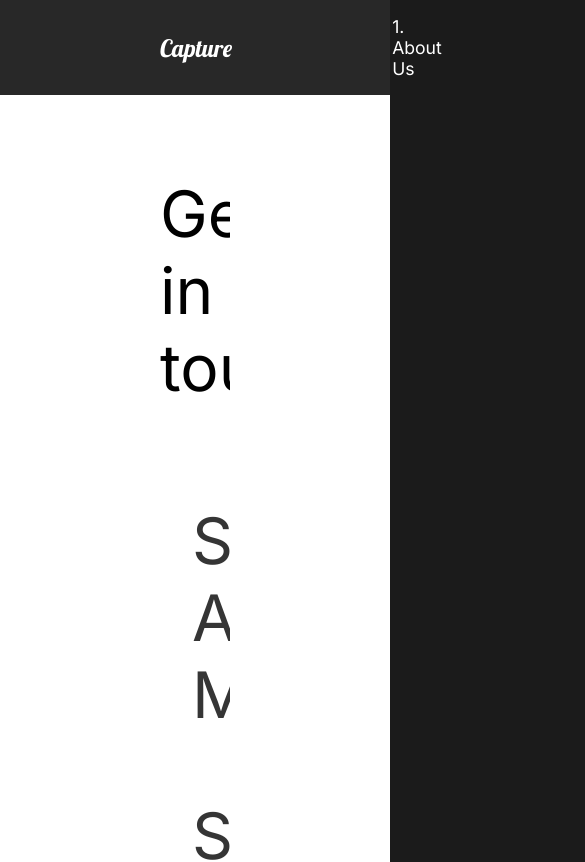
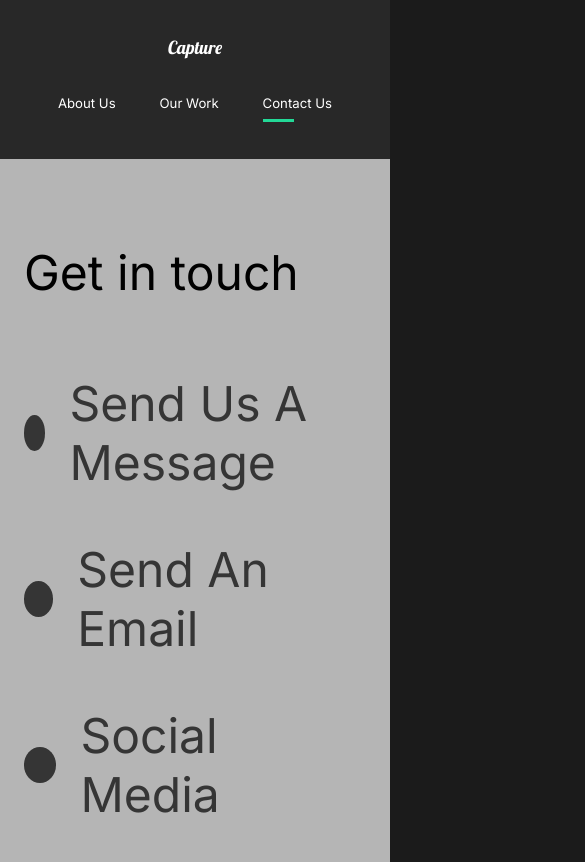
Before and after one commit to kykim102/Capture, a React (Create React App) app: page /contact in a window 390 px wide. Shown: the top 862 px of the page, 585 px wide, since content can reach past the window. Built offline with nearby package versions, Linux system fonts and the light colour scheme.

Commit message:
Mobile css configuration

```diff
--- a/src/App.js
+++ b/src/App.js
@@ -18,6 +18,7 @@
 	return (
 		<div className="App">
 			<GlobalStyle />
+
 			<Nav />
 			<AnimatePresence exitBeforeEnter>
 				<Switch location={location} key={location.pathname}>
--- a/src/components/GlobalStyle.js
+++ b/src/components/GlobalStyle.js
@@ -7,9 +7,16 @@
         box-sizing: border-box
     }
 
+    html {
+        @media (max-width: 1700px) {
+            font-size: 75%;
+        }
+    }
+
     body {
         background: #1b1b1b;
         font-family: 'Inter', sans-serif;
+        overflow-x: hidden;
     }
 
     button {
--- a/src/components/Nav.js
+++ b/src/components/Nav.js
@@ -1,8 +1,11 @@
 import React from 'react';
 import styled from 'styled-components';
 import { Link } from 'react-router-dom';
+import { motion } from 'framer-motion';
+import { useLocation } from 'react-router-dom';
 
 const Nav = () => {
+	const { pathname } = useLocation();
 	return (
 		<StyledNav>
 			<h1>
@@ -12,13 +15,30 @@
 			</h1>
 			<ul>
 				<li>
-					<Link to="/">1. About Us</Link>
+					<Link to="/">About Us</Link>
+					<Line
+						transition={{ duration: 0.75 }}
+						initial={{ width: '0%' }}
+						animate={{ width: pathname === '/' ? '45%' : '0%' }}
+					/>
 				</li>
 				<li>
-					<Link to="/work">2. Our Work</Link>
+					<Link to="/work">Our Work</Link>
+					<Line
+						transition={{ duration: 0.75 }}
+						initial={{ width: '0%' }}
+						animate={{ width: pathname === '/work' ? '45%' : '0%' }}
+					/>
 				</li>
 				<li>
-					<Link to="/contact">3. Contact Us</Link>
+					<Link to="/contact">Contact Us</Link>
+					<Line
+						transition={{ duration: 0.75 }}
+						initial={{ width: '0%' }}
+						animate={{
+							width: pathname === '/contact' ? '45%' : '0%',
+						}}
+					/>
 				</li>
 			</ul>
 		</StyledNav>
@@ -33,6 +53,9 @@
 	align-items: center;
 	padding: 1rem 10rem;
 	background: #282828;
+	position: sticky;
+	top: 0;
+	z-index: 10;
 	a {
 		color: white;
 		text-decoration: none;
@@ -50,6 +73,36 @@
 		padding-left: 10rem;
 		position: relative;
 	}
+	@media (max-width: 1300px) {
+		flex-direction: column;
+		padding: 2rem 1rem;
+		#logo {
+			display: inline-block;
+			margin: 1rem;
+		}
+		ul {
+			padding: 2rem;
+			justify-content: space-around;
+			width: 100%;
+		}
+		li {
+			padding: 0;
+		}
+	}
+`;
+
+const Line = styled(motion.div)`
+	height: 0.3rem;
+	background: #23d997;
+	width: 0%;
+	position: absolute;
+	bottom: -70%;
+	left: 60%;
+
+	@media (max-width: 1300px) {
+		left: 0%
+	}
+
 `;
 
 export default Nav;
--- /dev/null
+++ b/src/components/ScrollTop.js
@@ -0,0 +1,18 @@
+import { useEffect } from 'react';
+import { useLocation } from 'react-router-dom';
+
+const ScrollTop = () => {
+	const { pathname } = useLocation();
+	useEffect(
+		() => {
+			window.scroll({
+				top: 0,
+				left: 0,
+			});
+		},
+		[ pathname ]
+	);
+	return null;
+};
+
+export default ScrollTop;
--- a/src/components/ServicesSection.js
+++ b/src/components/ServicesSection.js
@@ -75,6 +75,9 @@
 const Cards = styled.div`
 	display: flex;
 	flex-wrap: wrap;
+	@media (max-width: 1300px) {
+		justify-content: center;
+	}
 `;
 
 const Card = styled.div`
--- a/src/components/useScroll.js
+++ b/src/components/useScroll.js
@@ -3,7 +3,7 @@
 
 export const useScroll = () => {
 	const controls = useAnimation();
-	const [ element, view ] = useInView({ threshold: 0.5 });
+	const [ element, view ] = useInView({ threshold: 0.3 });
 	if (view) {
 		controls.start('show');
 	}
--- a/src/pages/AboutUs.js
+++ b/src/pages/AboutUs.js
@@ -6,6 +6,7 @@
 // Animations
 import { motion } from 'framer-motion';
 import { pageAnimation } from '../animation';
+import ScrollTop from '../components/ScrollTop';
 
 const AboutUs = () => {
 	return (
@@ -18,6 +19,7 @@
 			<AboutSection />
 			<ServicesSection />
 			<FaqSection />
+			<ScrollTop />
 		</motion.div>
 	);
 };
--- a/src/pages/ContactUs.js
+++ b/src/pages/ContactUs.js
@@ -11,7 +11,7 @@
 			initial="hidden"
 			animate="show"
 			exit="exit"
-			style={{ background: '#fff' }}
+			style={{ background: '#B5B5B5' }}
 		>
 			<Title>
 				<Hide>
@@ -46,11 +46,18 @@
 	padding: 5rem 10rem;
 	color: #353535;
 	min-height: 90vh;
+	@media (max-width: 1300px) {
+     padding: 2rem;
+	 font-size: 1rem;
+	}
 `;
 
 const Title = styled.div`
 	margin-bottom: 4rem;
 	color: black;
+	@media (max-width: 1300px) {
+		margin-top: 5rem;
+	}
 `;
 
 const Hide = styled.div`overflow: hidden;`;
--- a/src/pages/MovieDetail.js
+++ b/src/pages/MovieDetail.js
@@ -79,6 +79,10 @@
 	margin: 5rem 10rem;
 	align-items: center;
 	justify-content: space-around;
+	@media (max-width: 1300px) {
+		display: block;
+		margin: 2rem 2rem;
+	}
 `;
 
 const StyledAward = styled.div`
--- a/src/pages/OurWork.js
+++ b/src/pages/OurWork.js
@@ -16,6 +16,7 @@
 	sliderContainer,
 } from '../animation';
 import { useScroll } from '../components/useScroll';
+import ScrollTop from '../components/ScrollTop';
 
 const OurWork = () => {
 	const [ element, controls ] = useScroll();
@@ -71,6 +72,7 @@
 					<img src={goodtimes} alt="goodtimes" />
 				</Link>
 			</Movie>
+			<ScrollTop />
 		</Work>
 	);
 };
@@ -81,6 +83,10 @@
 	padding: 5rem 10rem;
 	h2 {
 		padding: 1rem 0rem;
+	}
+
+	@media (max-width: 1300px) {
+		padding: 2rem 2rem;
 	}
 `;
 
--- a/src/styles.js
+++ b/src/styles.js
@@ -8,6 +8,12 @@
 	justify-content: space-between;
 	padding: 5rem 10rem;
 	color: white;
+
+	@media (max-width: 1300px) {
+        display: block;
+		padding: 2rem 2rem;
+		text-align: center;
+    }
 `;
 
 export const Description = styled.div`
@@ -16,6 +22,13 @@
 	z-index: 2;
 	h2 {
 		font-weight: lighter;
+	}
+
+	@media (max-width: 1300px) {
+		padding: 0;
+		button {
+			margin: 2rem 0rem 5rem 0rem;
+		}
 	}
 `;
 
```
